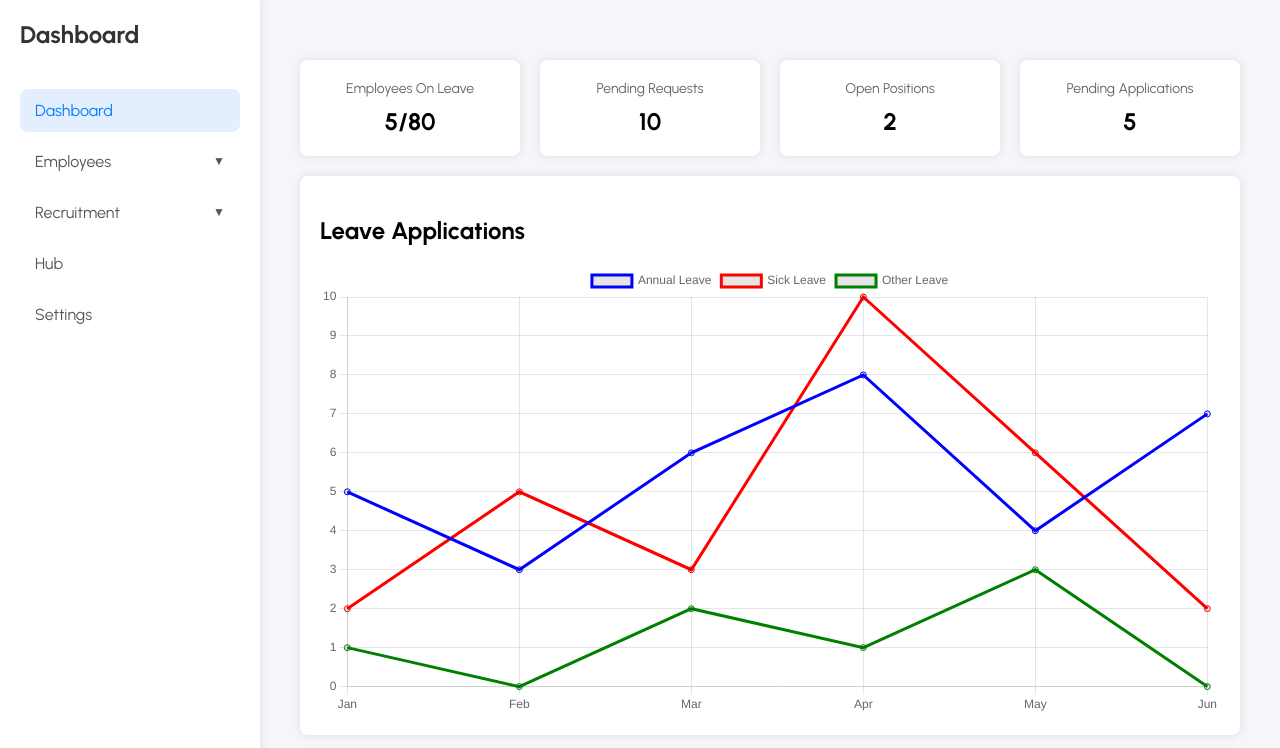
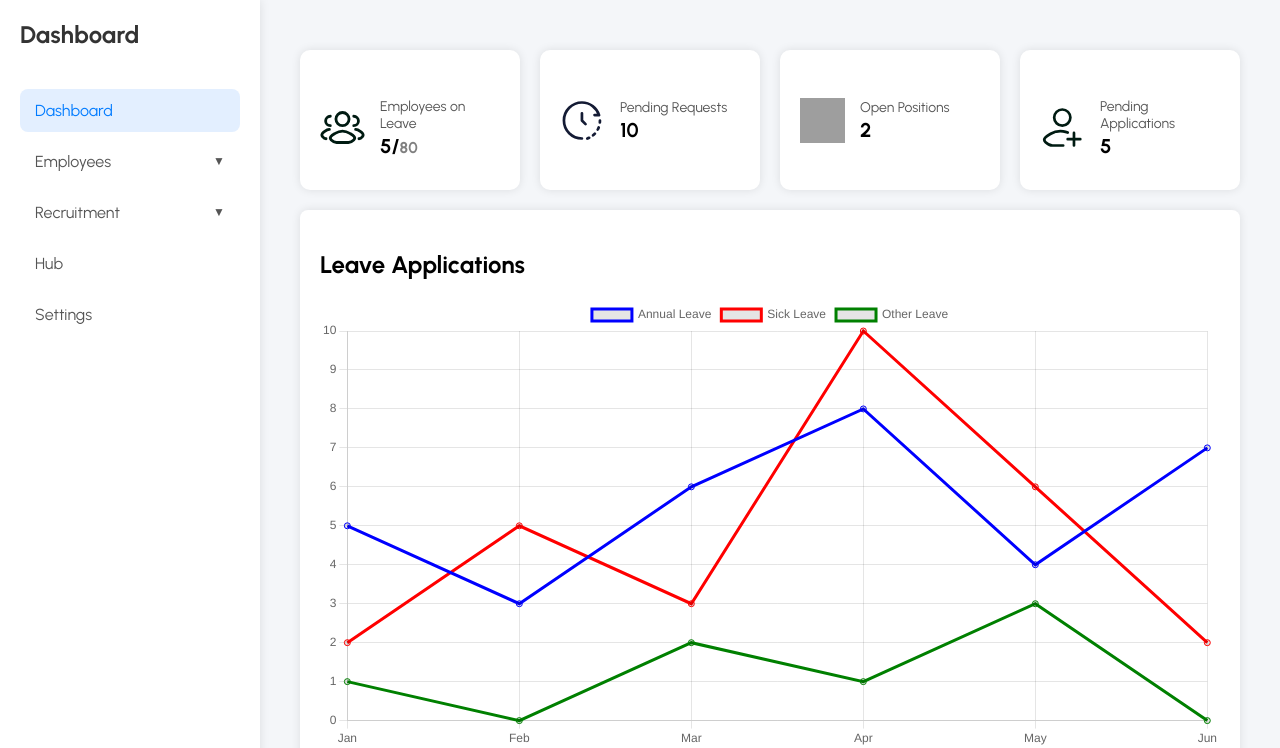
Before and after one commit to Anyaibe/NEW_HR_APP_DESIGN, a Django app: page / in a window 1280 px wide. Shown: the part 122-870 px from the top of the page. Run offline with Django 5.2, Linux system fonts and the light colour scheme; grey boxes are pictures that could not be loaded.

Commit message:
Modifying Button and Links Styling and addition of icons

```diff
--- a/escape/static/css/candidates_style.css
+++ b/escape/static/css/candidates_style.css
@@ -293,7 +293,7 @@ header input {
     border-radius: 5px;
     width: 79px;
     height: 32px;
-    font-size: 12px;
+    font-size: 16px;
     font-weight: 500;
     text-align: center;
     display: inline-flex;
--- a/escape/static/css/dashboard.css
+++ b/escape/static/css/dashboard.css
@@ -15,29 +15,56 @@
         .stats-cards {
             display: flex;
             gap: 20px;
-            margin-top: 20px;
+            margin-top: 10px;
+        }
+
+        .stats-icon {
+            font-size: 28px;
+            color: #000;
+            width: 45px;
+            height: 45px;
+            display: flex;
+            align-items: center;
+            justify-content: center;
         }
 
         .card {
             background-color: #fff;
             padding: 20px;
-            border-radius: 8px;
+            border-radius: 10px;
             box-shadow: 0 0 10px rgba(0, 0, 0, 0.1);
             width: calc(25% - 20px);
             text-align: center;
+            height: 100px;
         }
 
-        .card h3 {
-            margin: 0 0 10px;
-            font-size: 14px;
-            color: #666;
-            font-weight: normal;
+        .card-inner {
+            display: flex;
+            align-items: center;
+            justify-content: flex-start;
+            gap: 15px;
+            text-align: left;
+            margin-top: 28px;
         }
 
-        .card p {
-            font-size: 24px;
+        .card .text h3 {
+            font-size: 14px;
+            font-weight: normal;
+            margin: 0;
+            color: #555;
+        }
+
+        .card .text p {
+            font-size: 20px;
             font-weight: bold;
-            margin: 0;
+            margin: 2px 0 0 0;
+            color: #000;
+        }
+
+        /* Employees on Leave Span */
+        .leave-total-number{
+            color: gray;
+            font-size: 15.7px;
         }
 
         /* Chart section */
--- a/escape/static/css/employee_directory.css
+++ b/escape/static/css/employee_directory.css
@@ -520,7 +520,7 @@
 }
 
 .action-btn:hover{
-    background-color: #c6bbbb;
+    background-color: #6c757d;
 }
 /* Profile Footer */
 .profile-footer {
--- a/escape/templates/candidates.html
+++ b/escape/templates/candidates.html
@@ -1,7 +1,7 @@
 {% extends 'layout.html' %}
 {% load static %}
 
-{% block title %}Dashboard{% endblock %}
+{% block title %}Candidates{% endblock %}
 
 {% block extra_css %}
     <link rel="stylesheet" href="{% static 'css/candidates_style.css' %}">
@@ -55,7 +55,7 @@
                     <div class="filter-tags">
                         <ul>
                             <li><button class="filter-btn">Filter &nbsp; <i class="fa-solid fa-arrow-down-wide-short"></i></button></li>
-                            <li><button class="export-btn">Export CSV</button></li>
+                            <li><button class="export-btn">Export CSV &nbsp; <i class="fas fa-upload"></i></button></li>
                         </ul>
                     </div>
                 </div>
--- a/escape/templates/dashboard.html
+++ b/escape/templates/dashboard.html
@@ -13,20 +13,40 @@
         <!-- Stats Cards -->
         <section class="stats-cards">
             <div class="card">
-                <h3>Employees On Leave</h3>
-                <p>5/80</p>
+                <div class="card-inner">
+                    <img src="{% static 'images/user-group.svg' %}" alt="Employees on Leave" class="stats-icon">
+                    <div class="text">
+                        <h3>Employees on Leave</h3>
+                        <p>5/<span class="leave-total-number">80</span></p>
+                    </div>
+                </div>
             </div>
             <div class="card">
+                <div class="card-inner">
+                    <img src="{% static 'images/clock-05.svg' %}" alt="On Leave" class="stats-icon">
+                    <div class="text">
                         <h3>Pending Requests</h3>
                         <p>10</p>
                     </div>
+                </div>
+            </div>
             <div class="card">
+                <div class="card-inner">
+                    <img src="{% static 'images/male 1.svg' %}" alt="Departments" class="stats-icon">
+                    <div class="text">
                         <h3>Open Positions</h3>
                         <p>2</p>
                     </div>
+                </div>
+            </div>
             <div class="card">
+                <div class="card-inner">
+                    <img src="{% static 'images/user-add.svg' %}" alt="New Employee" class="stats-icon">
+                    <div class="text">
                         <h3>Pending Applications</h3>
                         <p>5</p>
+                    </div>
+                </div>
             </div>
         </section>
 
--- a/escape/templates/layout.html
+++ b/escape/templates/layout.html
@@ -4,7 +4,7 @@
 <head>
     <meta charset="UTF-8">
     <meta name="viewport" content="width=device-width, initial-scale=1.0">
-    <title>{% block title %}Dashboard{% endblock %}</title>
+    <title>{% block title %}E-scape HR Application{% endblock %}</title>
     <link rel="stylesheet" href="{% static 'css/style.css' %}">
     <script src="{% static 'js/layout.js' %}" defer></script>
     <link href="https://fonts.googleapis.com/css2?family=Urbanist:wght@300;400;500;600;700;800&display=swap" rel="stylesheet">
```
Also changed, not shown: escape/static/css/leave_directory.css (+61 -17 lines), escape/templates/jobs.html (+4 -4 lines), escape/templates/leave_directory.html (+5 -3 lines). Lines whose indentation alone changed are shown as unchanged.
